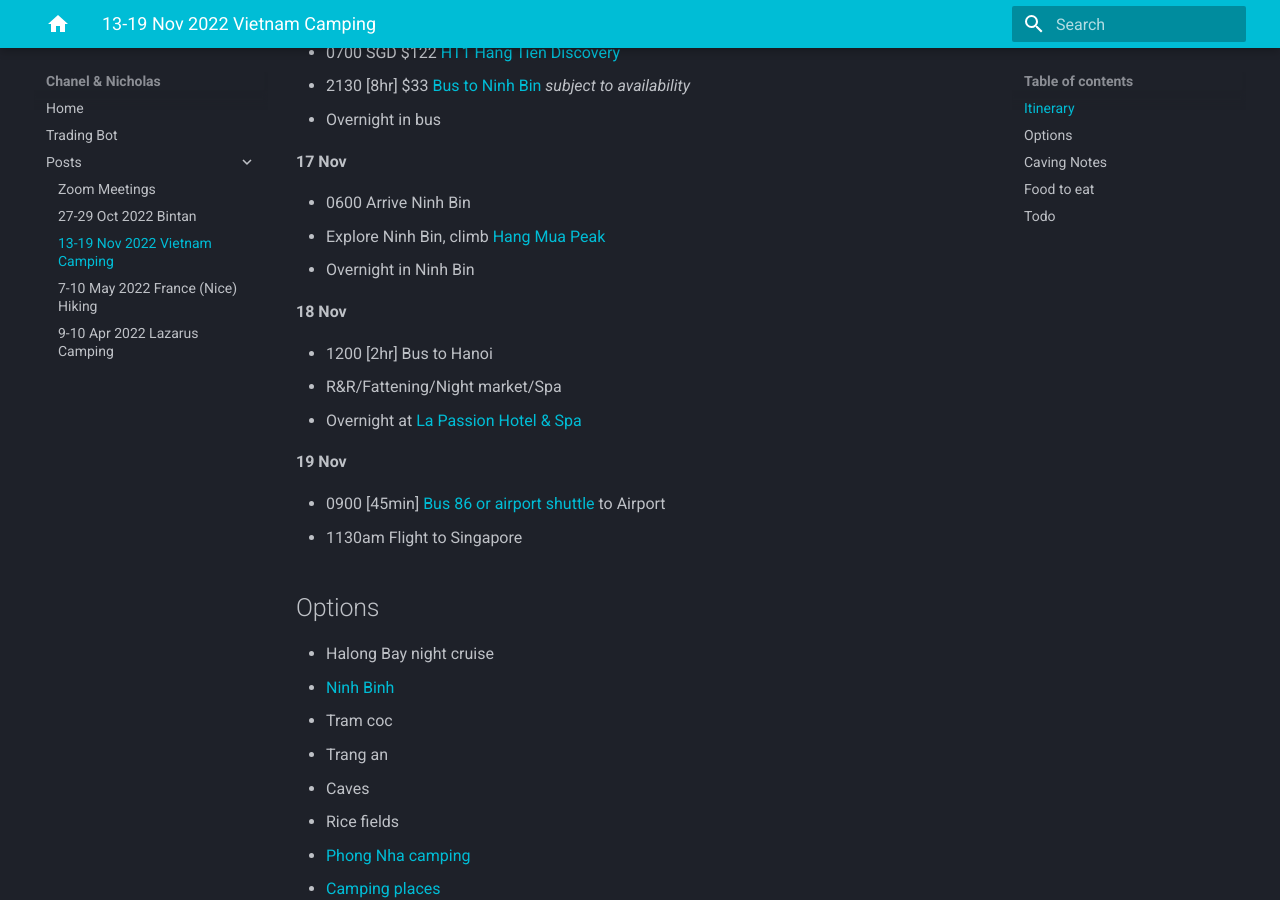
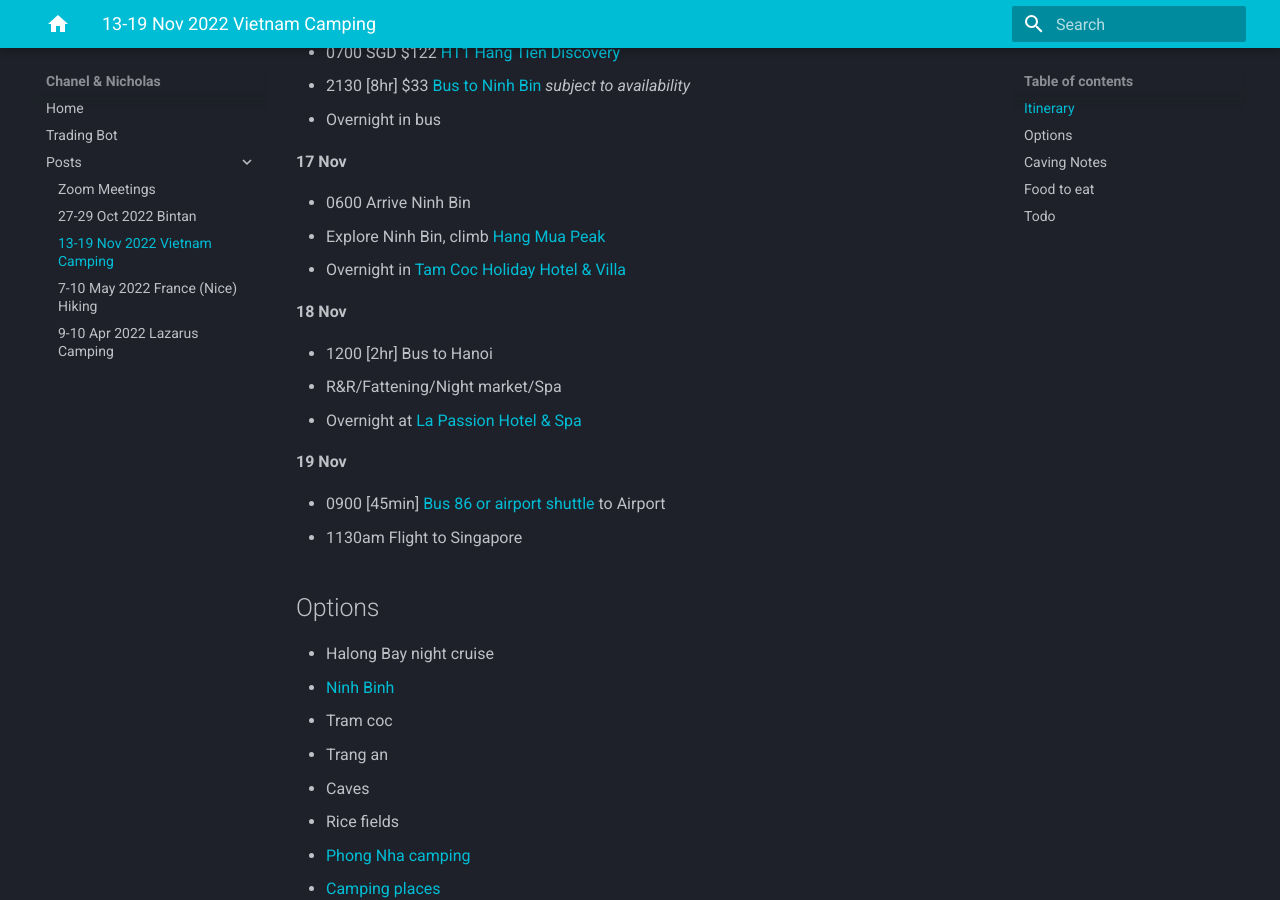
Before and after one commit to extrange/chanel, an MkDocs documentation site: the page built from docs/posts/2022-08-22-vietnam.md, in a window 1280 px wide and 900 px high, scrolled down 1612 px. Built offline with MkDocs 1.6.1 and Material for MkDocs 9.7.7, drawn with Linux system fonts in a browser that asks for light colours.

Commit message:
Added tam coc hotel

```diff
--- a/docs/posts/2022-08-22-vietnam.md
+++ b/docs/posts/2022-08-22-vietnam.md
@@ -42,7 +42,7 @@
 
 -   0600 Arrive Ninh Bin
 -   Explore Ninh Bin, climb [Hang Mua Peak][hang-mua]
--   Overnight in Ninh Bin
+-   Overnight in [Tam Coc Holiday Hotel & Villa][tam-coc-hotel]
 
 **18 Nov**
 
@@ -110,3 +110,4 @@
 [hang-mua]: https://dailytravelpill.com/mua-cave-view-to-remember-ninh-binh-province/
 [son-river-homestay]: https://secure.booking.com/myreservations.html?pbsource=booking_confirmation&bn=2647805289&pincode=1911
 [la-passion-hotel]: https://secure.booking.com/myreservations.html?pbsource=booking_confirmation&bn=3569571980&pincode=5177
+[tam-coc-hotel]: https://secure.booking.com/myreservations.html?pbsource=booking_confirmation&bn=2488056188&pincode=8239
```
